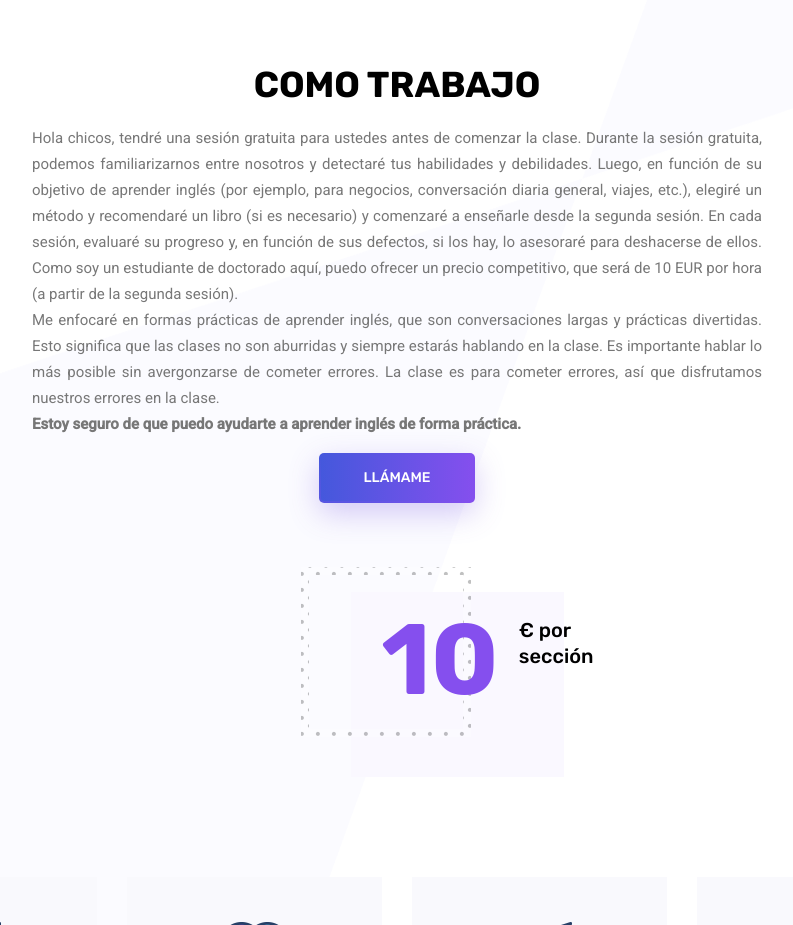
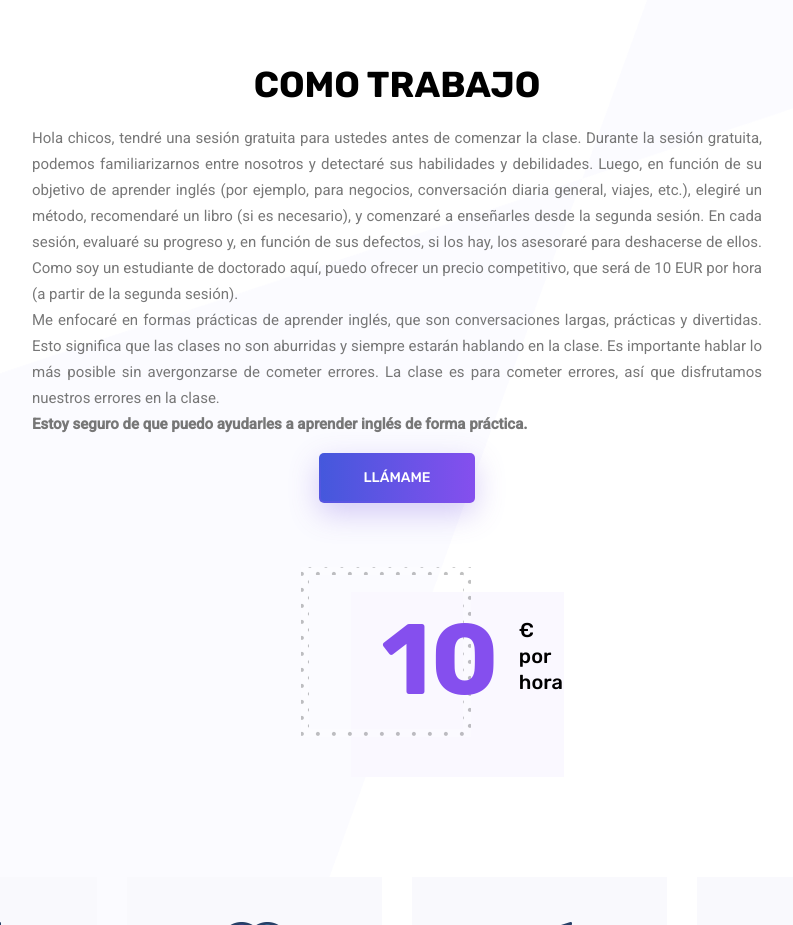
Before and after one commit to Pejmanc/englishteacher, a plain HTML site: page index.html in a window 1280 px wide. Shown: the part 1880-2805 px from the top of the page, without its empty margins (243-1036 px from the left). Drawn offline with Linux system fonts and the light colour scheme; some packages are replaced by stand-ins of ours.

Commit message:
How I work edited3

```diff
--- a/index.html
+++ b/index.html
@@ -169,24 +169,24 @@
               <p style="text-align: justify">
                 Hola chicos, tendré una sesión gratuita para ustedes antes de
                 comenzar la clase. Durante la sesión gratuita, podemos
-                familiarizarnos entre nosotros y detectaré tus habilidades y
+                familiarizarnos entre nosotros y detectaré sus habilidades y
                 debilidades. Luego, en función de su objetivo de aprender inglés
                 (por ejemplo, para negocios, conversación diaria general,
-                viajes, etc.), elegiré un método y recomendaré un libro (si es
-                necesario) y comenzaré a enseñarle desde la segunda sesión. En
+                viajes, etc.), elegiré un método, recomendaré un libro (si es
+                necesario), y comenzaré a enseñarles desde la segunda sesión. En
                 cada sesión, evaluaré su progreso y, en función de sus defectos,
-                si los hay, lo asesoraré para deshacerse de ellos. Como soy un
+                si los hay, los asesoraré para deshacerse de ellos. Como soy un
                 estudiante de doctorado aquí, puedo ofrecer un precio
                 competitivo, que será de 10 EUR por hora (a partir de la segunda
                 sesión). <br />
                 Me enfocaré en formas prácticas de aprender inglés, que son
-                conversaciones largas y prácticas divertidas. Esto significa que
-                las clases no son aburridas y siempre estarás hablando en la
+                conversaciones largas, prácticas y divertidas. Esto significa
+                que las clases no son aburridas y siempre estarán hablando en la
                 clase. Es importante hablar lo más posible sin avergonzarse de
                 cometer errores. La clase es para cometer errores, así que
                 disfrutamos nuestros errores en la clase. <br />
                 <strong>
-                  Estoy seguro de que puedo ayudarte a aprender inglés de forma
+                  Estoy seguro de que puedo ayudarles a aprender inglés de forma
                   práctica.</strong
                 ><br />
               </p>
@@ -204,7 +204,7 @@
                       <div class="client-info">
                         <div class="d-flex mb-50">
                           <span class="lage">10 </span>
-                          <span class="smll">€ por sección</span>
+                          <span class="smll">€ por hora</span>
                         </div>
                       </div>
                     </div>
```
